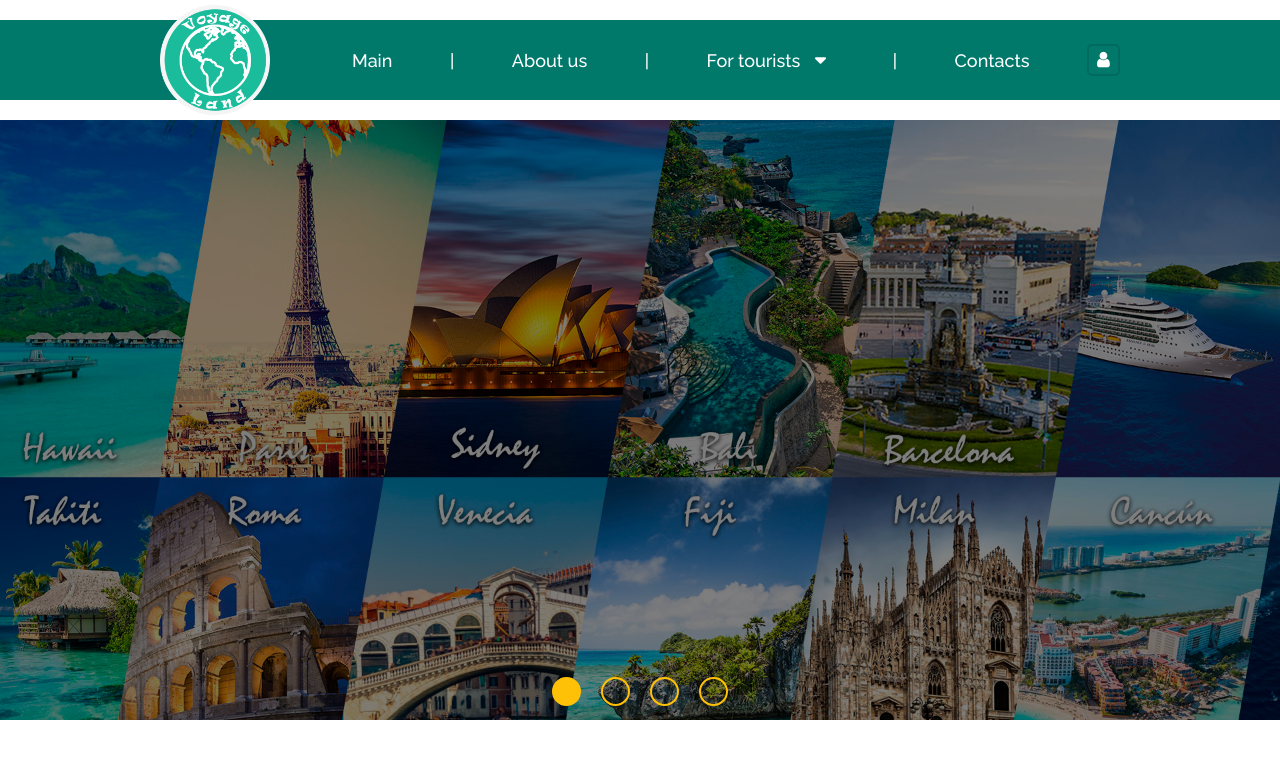
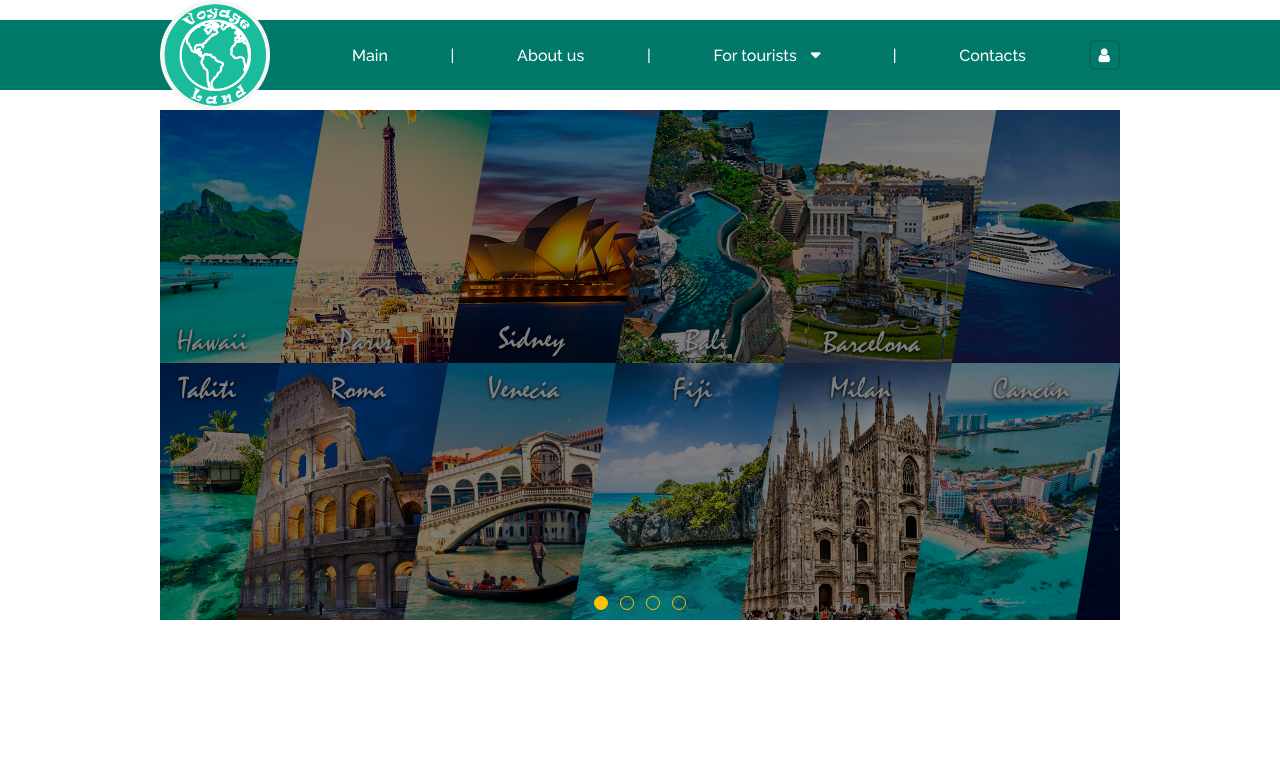
Before and after one commit to SvitlanaAmbros/HotelsWebApp, an Angular app: page / in a window 1280 px wide. Shown: the top 758 px of the page. Built offline with nearby package versions, Linux system fonts and the light colour scheme; what angular-font-awesome would draw is missing.

Commit message:
fix sizes in slider and menu

```diff
--- a/src/app/main-menu/main-menu.component.scss
+++ b/src/app/main-menu/main-menu.component.scss
@@ -6,7 +6,7 @@
     color: $black;
     display: flex;
     align-items: center;
-    height: 80px;
+    height: 70px;
 }
 
 .menu {
@@ -14,7 +14,7 @@
     justify-content: space-between;
     align-items: center;
     width: 80%;
-    font-size: 18px;
+    font-size: 16px;
     color: $white;
 
     &-row {
--- a/src/app/shared/components/image-slider/image-slider.component.html
+++ b/src/app/shared/components/image-slider/image-slider.component.html
@@ -1,3 +1,4 @@
+<div class="container">
   <div class="slider">
       <input type="radio" name="image-slider" class="slider__checkbox" id="first-image" hidden checked>
       <input type="radio" name="image-slider" class="slider__checkbox" id="second-image" hidden>
@@ -13,3 +14,4 @@
 
       <div class="slider__image"></div>
     </div>
+</div>
--- a/src/app/shared/components/image-slider/image-slider.component.scss
+++ b/src/app/shared/components/image-slider/image-slider.component.scss
@@ -7,7 +7,8 @@
 
     &__image {
         width: 100%;
-        height: 600px;
+        height: 510px;
+        transition: all 0.7s ease;
 
         &:before {
             content: "";
@@ -15,7 +16,7 @@
             top: 0;
             left: 0;
             width: 100%;
-            height: 600px;
+            height: 510px;
             display: block;
             background-color: rgba(0,0,0,0.5);
         }
@@ -31,19 +32,19 @@
 
     &__dot {
         display: inline-block;
-        margin: 10px;
-        width: 25px;
-        height: 25px;
+        margin: 6px;
+        width: 12px;
+        height: 12px;
         position: relative;
         bottom: 0;
         border-radius: 50%;
-        border: 2px solid $accent;
+        border: 1px solid $accent;
         cursor: pointer;
     }
 }
 
 #first-image:checked ~ .slider__dots  label[for="first-image"]{
-        background: $accent;
+    background: $accent;
 }
 
 #second-image:checked ~ .slider__dots  label[for="second-image"]{
@@ -59,22 +60,22 @@
 }
 
 #first-image:checked ~ .slider__image {
-	background: url(../../../../assets/img/slider_1.jpg) no-repeat;
+	background: url(../../../../assets/img/slider_1.jpg) center no-repeat;
     background-size: 100% auto;
 
 }
 
 #second-image:checked ~ .slider__image {
-	background: url(../../../../assets/img/slider_2.jpg) no-repeat;
+	background: url(../../../../assets/img/slider_2.jpg) center no-repeat;
 	background-size: 100% auto;
 }
 
 #third-image:checked ~ .slider__image {
-	background: url(../../../../assets/img/slider_3.jpg) no-repeat;
+	background: url(../../../../assets/img/slider_3.jpg) center no-repeat;
     background-size: 100% auto;
 }
 
 #fourth-image:checked ~ .slider__image {
-	background: url(../../../../assets/img/slider_4.jpg) no-repeat;
+	background: url(../../../../assets/img/slider_4.jpg) center no-repeat;
 	background-size: 100% auto;
 }
```
Lines whose indentation alone changed are shown as unchanged.
